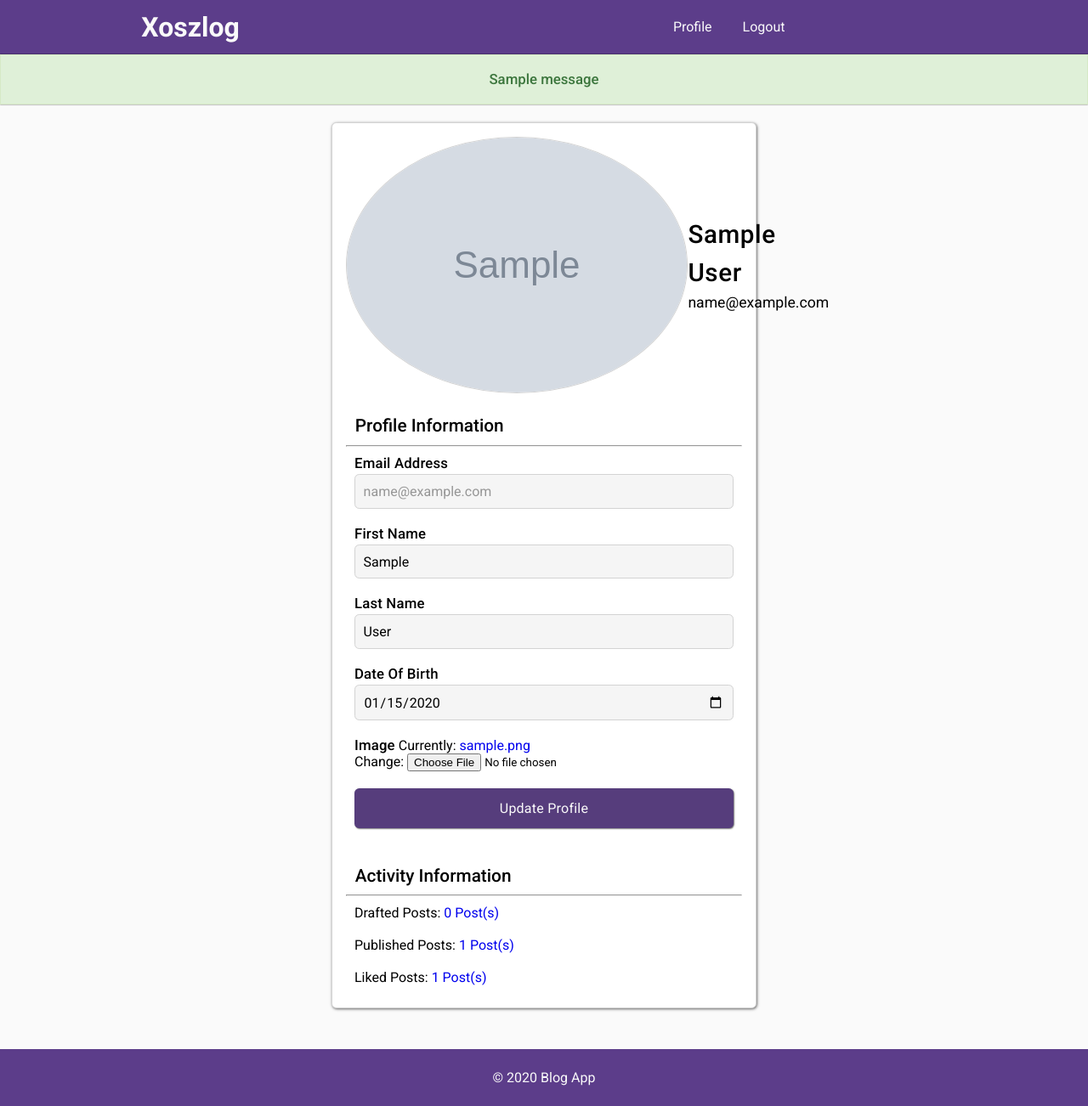
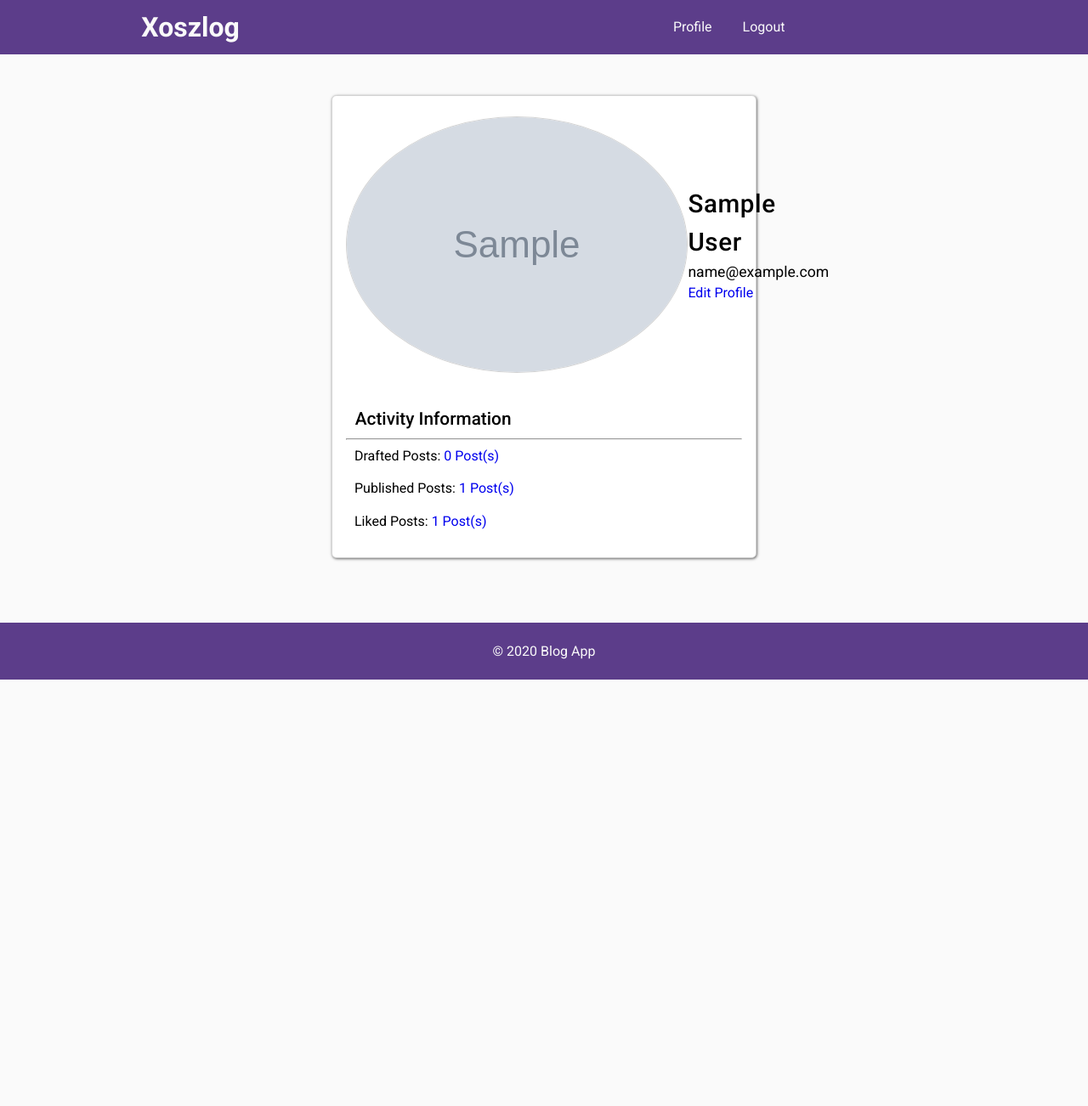
Before and after one commit to Seth250/blog-app, a Django app: page /profile/ in a window 1280 px wide. Shown: the whole page at 85% size. After the commit the page ends 800 px from the top, so only its background shows below. Run offline with Django 3.2, Linux system fonts and the light colour scheme; a user stored in the database is signed in; tables that the repository leaves empty hold one stand-in row (values such as "Sample post"); grey boxes marked "Sample" are stand-in pictures; one stand-in notice (Sample message) is shown; some libraries are stand-ins or nearby versions.

Commit message:
updated userprofiles

```diff
--- a/accounts/static/accounts/scss/_acc-styles.scss
+++ b/accounts/static/accounts/scss/_acc-styles.scss
@@ -105,7 +105,7 @@
   margin-top: 0.2em;
 
   &:focus-within{
-    box-shadow: 0 0 0.35rem 0 rgba(19, 83, 134, 0.7);
+    box-shadow: $input-box-shadow;
   }
 
   .fa-user{
--- a/blog/templates/blog/post_list.html
+++ b/blog/templates/blog/post_list.html
@@ -8,7 +8,7 @@
 	<div class="post-item">
 		<div class="post-item__author">
 			<div class="author-img-container">
-				<img src="{{ instance.author.profile_image.url }}" alt="{ instance.author }} image" class="author-img" />
+				<img src="{{ instance.author.profile.image.url }}" alt="{ instance.author }} image" class="author-img" />
 			</div>
 			<div class="author-info">
 				<h4><a href="{% url 'blog:user_posts' username=instance.author %}">{{ instance.author }}</a></h4>
--- a/static/scss/_config.scss
+++ b/static/scss/_config.scss
@@ -6,6 +6,7 @@ $container-color: #fff;
 $box-border-radius: 0.35rem;
 $alt-border-radius: 0.2rem;
 $box-height: 2.95rem;
+$input-box-shadow: 0 0 0.35rem 0 rgba(19, 83, 134, 0.7);
 
 @mixin default-flex-styles{
   display: flex;
--- a/userprofiles/templates/userprofiles/profile.html
+++ b/userprofiles/templates/userprofiles/profile.html
@@ -5,12 +5,6 @@
 {% block title %} Profile {% endblock title %}
 
 {% block content %}
-  {% if messages %}
-    {% for message in messages %}
-      <div class="message message-{{ message.tags }}">{{ message }}</div>
-      <div class="dummy-space"></div>
-    {% endfor %}
-  {% endif %}
   <div class="container-acc pfl-col">
     <div class="pfl-col__header">
       <div class="pfl-col__img-container">
@@ -19,33 +13,10 @@
       <div class="pfl-col__user">
         <p class="username">{{ request.user }}</p>
         <p class="email">{{ request.user.email }}</p>
+        <a href="{% url 'userprofiles:profile_edit' %}">Edit Profile</a>
       </div>
     </div>
     <div class="pfl-col__info">
-      <div class="pfl-col__info-heading">
-        <p>Profile Information</p>
-      </div>
-      <hr />
-      <form method="POST" enctype="multipart/form-data">
-        {% csrf_token %}
-        {% for field in user_form %}
-          <div class="form-row">
-            {{ field.label_tag }}
-            {{ field }}
-          </div>
-        {% endfor %}
-        {% for field in profile_form %}
-          <div class="form-row">
-            {{ field.label_tag }}
-            {{ field }}
-          </div>
-      {% endfor %}
-        <div class="form-row">
-          <button type="submit" class="submit-button">Update Profile</button>
-        </div>
-      </form>
-    </div>
-    <div class="pfl-col__activity">
       <div class="pfl-col__info-heading">
         <p>Activity Information</p>
       </div>
--- a/userprofiles/urls.py
+++ b/userprofiles/urls.py
@@ -1,8 +1,9 @@
 from django.urls import path
-from .views import UserProfileView
+from .views import UserProfileView, UserProfileEditView
 
 app_name = 'userprofiles'
 
 urlpatterns = [
 	path('', UserProfileView.as_view(), name='profile'),
+	path('edit/', UserProfileEditView.as_view(), name='profile_edit')
 ]
--- a/userprofiles/views.py
+++ b/userprofiles/views.py
@@ -15,14 +15,20 @@ class UserProfileView(View):
 		}
 		return render(request, 'userprofiles/profile.html', context)
 
+
+class UserProfileEditView(View):
+	def get(self, request, *args, **kwargs):
+		user_form = UserUpdateForm(instance=request.user)
+		profile_form = ProfileUpdateForm(instance=request.user.profile)
+		context = {
+			'user_form': user_form,
+			'profile_form': profile_form
+		}
+		return render(request, 'userprofiles/profile_edit.html', context)
+
 	def post(self, request, *args, **kwargs):
 		user_form = UserUpdateForm(data=request.POST, instance=request.user)
 		profile_form = ProfileUpdateForm(data=request.POST, files=request.FILES, instance=request.user.profile)
-		# form = UserUpdateForm(data=request.POST, files=request.FILES, instance=request.user)
-		# if form.is_valid():
-		# 	form.save()
-		# 	messages.success(request, 'Your Profile has been Updated Successfully!')
-		# 	return redirect('userprofiles:profile')
 		if user_form.is_valid() and profile_form.is_valid():
 			user_form.save()
 			profile_form.save()
```
Also changed, not shown: accounts/static/accounts/scss/_acc-responsive.scss (+0 -18 lines), userprofiles/static/userprofiles/scss/_pfl-responsive.scss (+29 -0 lines), userprofiles/static/userprofiles/scss/_pfl-styles.scss (+3 -6 lines), userprofiles/templates/userprofiles/profile_edit.html (added, +39 -0 lines), static/css/styles.css.
